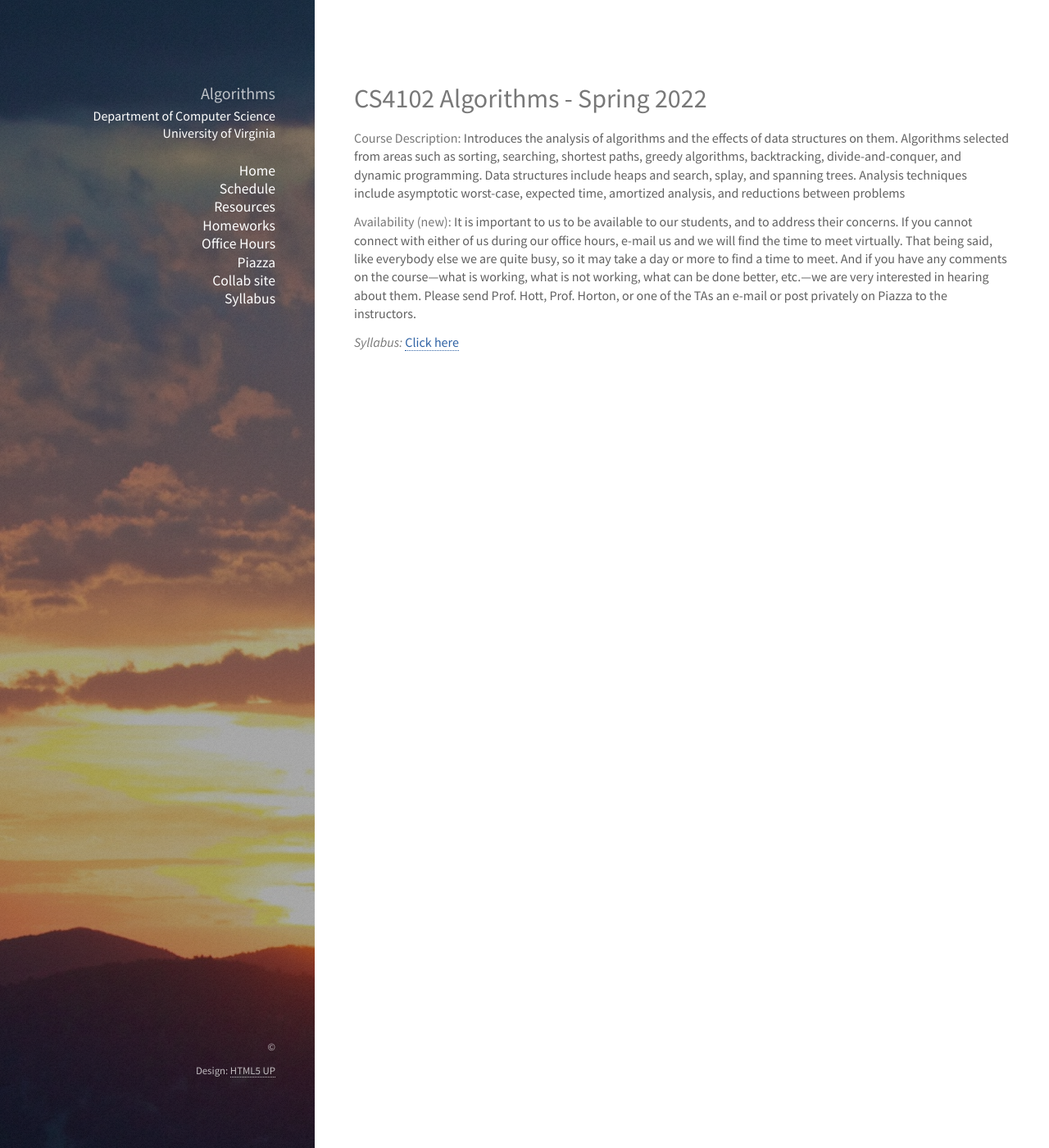
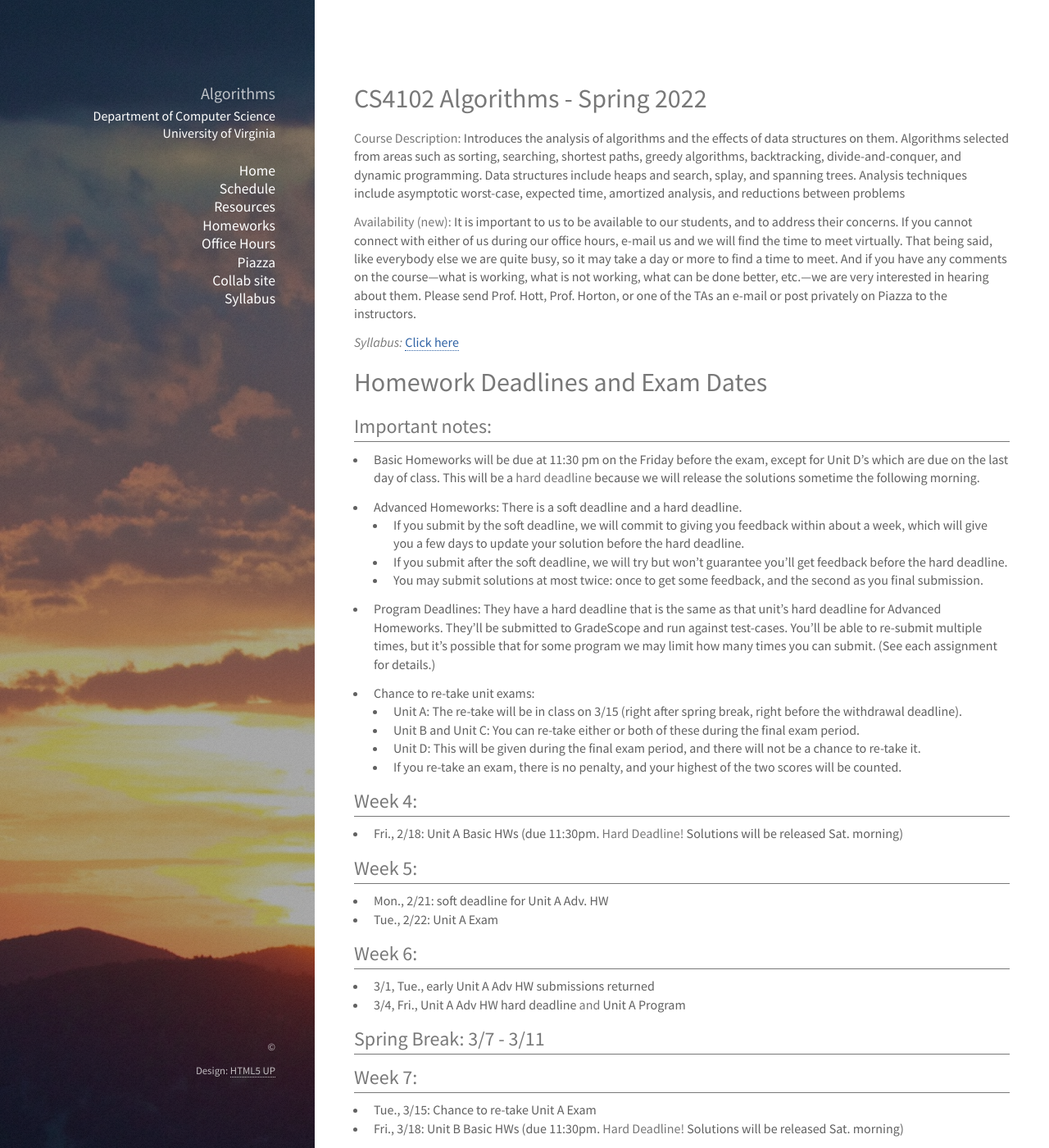
Before and after one commit to uva-cs/cs4102-s22, a Jekyll site: the page built from index.md, in a window 1280 px wide and 1400 px high. Shown: the whole window at 82% size. Built offline with Jekyll 4.4.1, drawn with Linux system fonts in a browser that asks for light colours; nearby versions of some CDN libraries; library files that are not in the unit come from our copies; some of the changed text lies outside the part shown.

Commit message:
trying out deadline info on main home page

```diff
--- a/index.md
+++ b/index.md
@@ -20,3 +20,68 @@ between problems
 
 [Schedule](./slides/schedule.html) - [Useful Topics Resources](resources.html) - [Useful Collaboration Resources](transition.html)
 -->
+
+# Homework Deadlines and Exam Dates
+
+## Important notes:
+
+- Basic Homeworks will be due at 11:30 pm on the Friday before the exam, except for Unit D's which are due on the last day of class. This will be a **hard deadline** because we will release the solutions sometime the following morning.
+
+- Advanced Homeworks:  There is a soft deadline and a hard deadline.
+   - If you submit by the soft deadline, we will commit to giving you feedback within about a week, which will give you a few days to update your solution before the hard deadline.
+   - If you submit after the soft deadline, we will try but won't guarantee you'll get feedback before the hard deadline.
+   - You may submit solutions at most twice: once to get some feedback, and the second as you final submission.
+
+- Program Deadlines:  They have a hard deadline that is the same as that unit's hard deadline for Advanced Homeworks.  They'll be submitted to GradeScope and run against test-cases. You'll be able to re-submit multiple times, but it's possible that for some program we may limit how many times you can submit. (See each assignment for details.)
+
+- Chance to re-take unit exams:
+    - Unit A:  The re-take will be in class on 3/15 (right after spring break, right before the withdrawal deadline).
+    - Unit B and Unit C:  You can re-take either or both of these during the final exam period.
+    - Unit D: This will be given during the final exam period, and there will not be a chance to re-take it.
+    - If you re-take an exam, there is no penalty, and your highest of the two scores will be counted.
+
+## Week 4:
+- Fri., 2/18:  Unit A Basic HWs (due 11:30pm. **Hard Deadline!** Solutions will be released Sat. morning)
+
+## Week 5:
+- Mon., 2/21: soft deadline for Unit A Adv. HW
+- Tue., 2/22: Unit A Exam
+
+## Week 6:
+- 3/1, Tue., early Unit A Adv HW submissions returned
+- 3/4, Fri., Unit A Adv HW hard deadline **and** Unit A Program
+
+## Spring Break: 3/7 - 3/11
+
+## Week 7:
+- Tue., 3/15: Chance to re-take Unit A Exam
+- Fri., 3/18:  Unit B Basic HWs (due 11:30pm. **Hard Deadline!** Solutions will be released Sat. morning)
+
+## Week 8:
+- Mon., 3/21: soft deadline for  Unit B Adv. HW
+- Tue., 3/22: Exam B
+
+## Week 9:
+- Tue., 3/29: early Unit B Adv HW submissions returned
+- Fri., 4/1: Unit B Adv HW hard deadline **and** Unit B Program
+
+## Week 10:
+- Fri., 4/8: Unit C Basic HWs (due 11:30pm. **Hard Deadline!** Solutions will be released Sat. morning)
+
+## Week 11:
+- Mon., 4/11: soft deadline for Unit C Adv. HW
+
+## Week 12:
+- Tue., 4/19: Unit C Exam
+- Tue., 4/19: early Unit C Adv HW submissions returned
+- Fri., 4/22: Unit C Adv HW hard deadline **and** Unit C Program
+
+## Week 13:
+- Nothing is due
+
+## Week 14: (classes end 5/3)
+- Tue., 5/3: Unit D's Basic HWs (due 11:30pm. **Hard Deadline!** Solutions will be released Sat. morning)
+- Tue., 5/3: Unit D's Adv HW hard deadline **and** Unit D's program due
+
+## Final Exam Period
+- Tue., 5/10:  7:00 - 10:00 pm.  Unit D Exam and chance to re-take exams for Units B and C.  (Rooms to be announced by UVA Registrar later in the term.)
```
